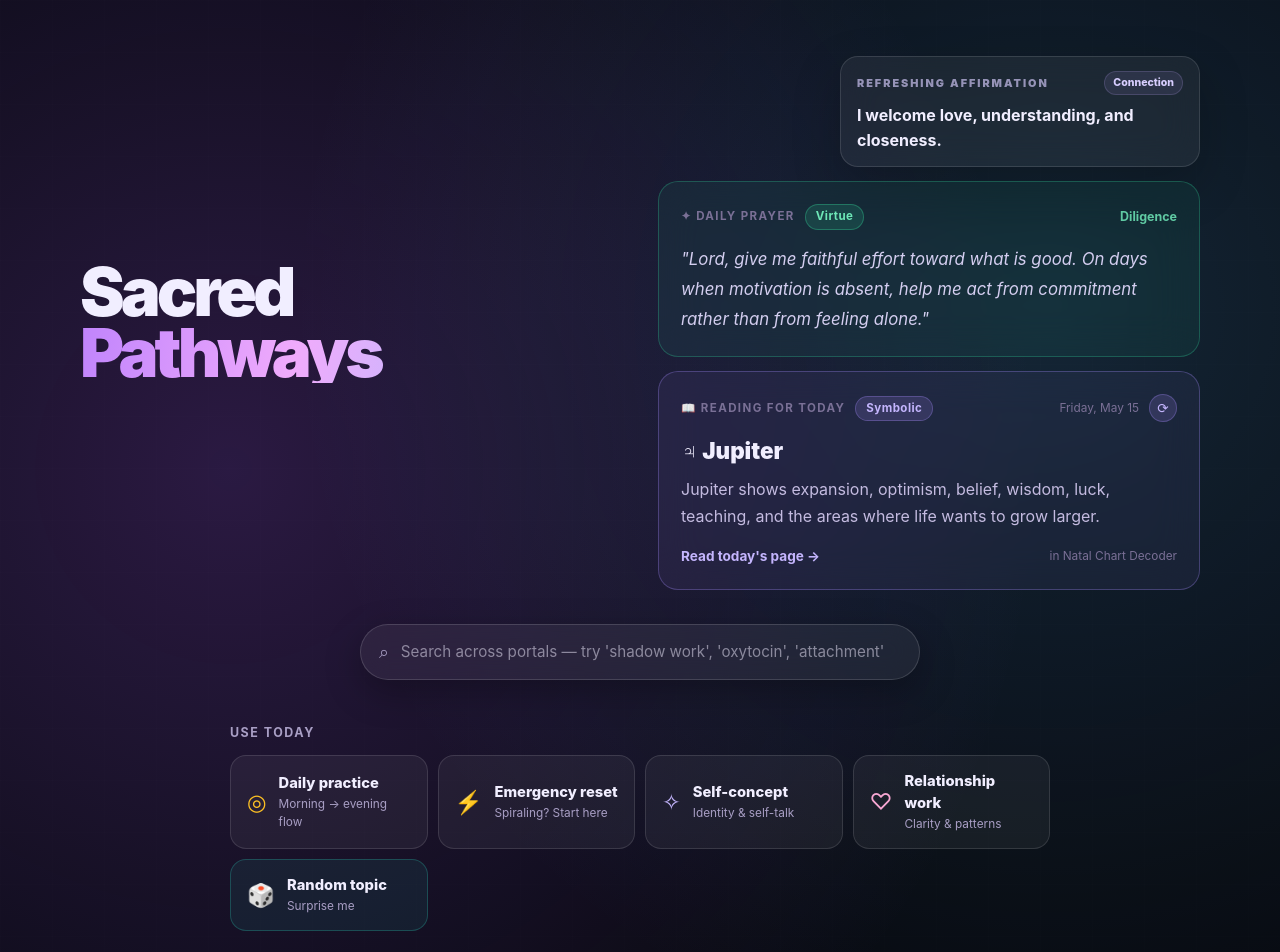
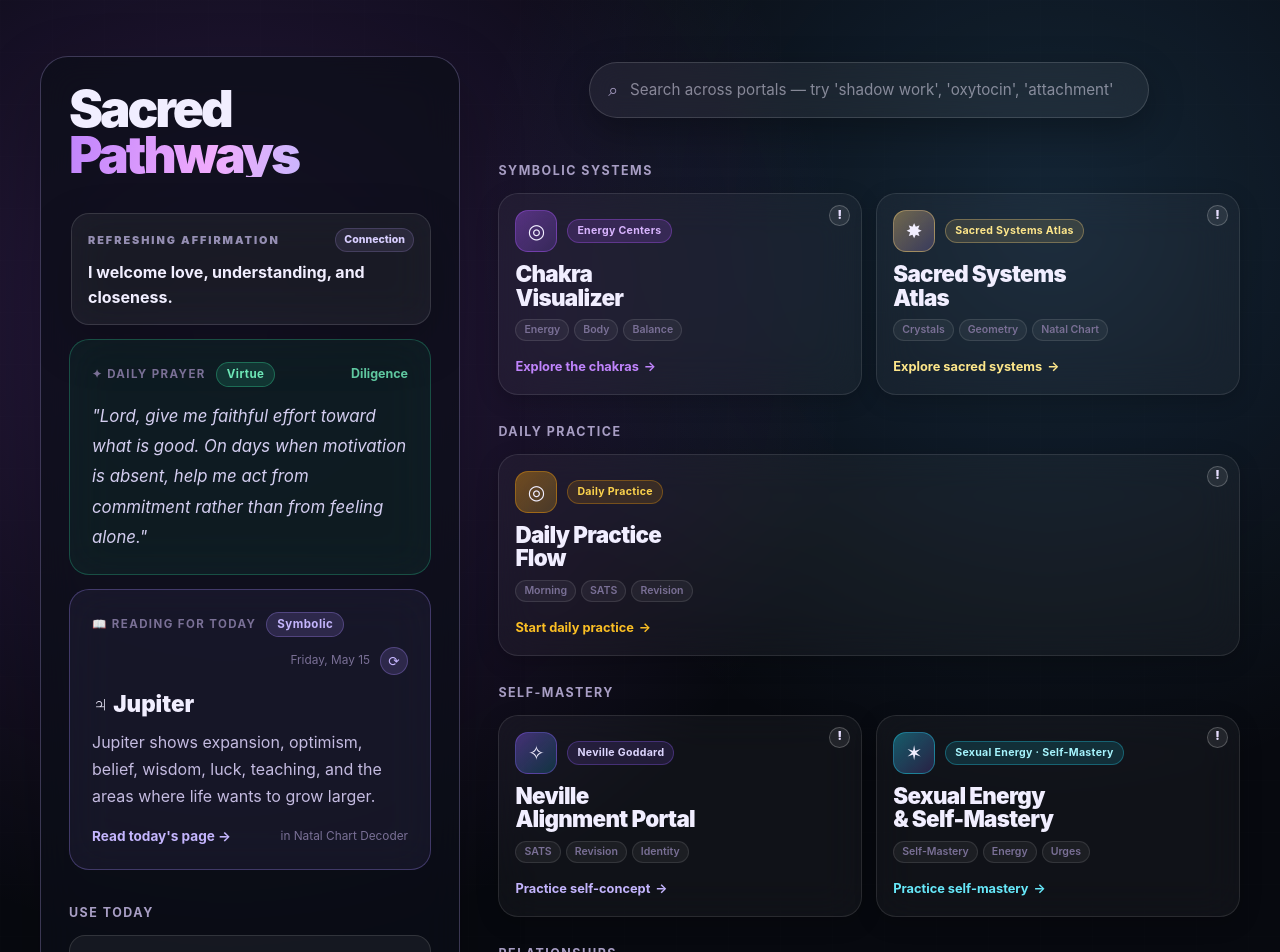
Before and after one commit to classical91/spirituality, a React (Vite) app: page / in a window 1280 px wide. Shown: the top 952 px of the page. Built offline with nearby package versions, Linux system fonts and the light colour scheme.

Commit message:
Refine homepage desktop layout

```diff
--- a/src/Chakra3DVisualizer.jsx
+++ b/src/Chakra3DVisualizer.jsx
@@ -1227,6 +1227,15 @@ export default function Chakra3DVisualizer({ onBack, onNavigate, initialSection
       <div className="absolute inset-0 bg-[linear-gradient(rgba(255,255,255,0.035)_1px,transparent_1px),linear-gradient(90deg,rgba(255,255,255,0.035)_1px,transparent_1px)] bg-[size:42px_42px] opacity-25" />
 
       <section className="relative z-10 mx-auto max-w-7xl">
+        {onBack && (
+          <button
+            type="button"
+            onClick={onBack}
+            className="mb-5 rounded-2xl border border-white/20 bg-white/10 px-5 py-4 font-semibold text-white shadow-xl backdrop-blur-md transition hover:bg-white/20 active:scale-95"
+          >
+            ← Home
+          </button>
+        )}
         <div className="mb-8 flex flex-col justify-between gap-5 lg:flex-row lg:items-end">
           <div>
             <h1 className="max-w-3xl text-2xl font-black tracking-tight sm:text-4xl lg:text-5xl">Chakra Visualizer</h1>
@@ -1256,15 +1265,6 @@ export default function Chakra3DVisualizer({ onBack, onNavigate, initialSection
           </div>
 
           <div className="flex flex-wrap gap-3">
-            {onBack && (
-              <button
-                type="button"
-                onClick={onBack}
-                className="rounded-2xl border border-white/20 bg-white/10 px-5 py-4 font-semibold text-white shadow-xl backdrop-blur-md transition hover:bg-white/20 active:scale-95"
-              >
-                ← Home
-              </button>
-            )}
             <button
               type="button"
               onClick={() => setRotate((v) => !v)}
--- /dev/null
+++ b/src/HomePage.css
@@ -0,0 +1,100 @@
+.home-page-stage {
+  width: 100%;
+  max-width: 1440px;
+  margin: 0 auto;
+  display: grid;
+  grid-template-columns: minmax(340px, 420px) minmax(0, 1fr);
+  column-gap: clamp(24px, 3vw, 40px);
+  align-items: start;
+}
+
+.home-sidebar {
+  min-width: 0;
+  padding: clamp(18px, 2.2vw, 28px);
+  border: 1px solid rgba(196, 181, 253, 0.26);
+  border-radius: 28px;
+  background: rgba(12, 14, 24, 0.72);
+  box-shadow: 0 22px 65px rgba(0, 0, 0, 0.24);
+  backdrop-filter: blur(18px);
+}
+
+.home-title {
+  font-size: clamp(2.5rem, 4vw, 3.25rem) !important;
+}
+
+.home-websites {
+  min-width: 0;
+  padding-top: 6px;
+}
+
+.home-search-mobile {
+  display: none;
+}
+
+.home-search-desktop {
+  width: 100%;
+  max-width: 820px;
+  margin: 0 auto;
+}
+
+.home-content-layout {
+  width: 100%;
+  max-width: 820px;
+  margin: 0 auto;
+}
+
+.home-portal-groups {
+  min-width: 0;
+  display: flex;
+  flex-direction: column;
+  gap: 28px;
+}
+
+.home-shortcuts {
+  width: 100%;
+}
+
+.home-shortcut-grid {
+  display: grid;
+  grid-template-columns: 1fr;
+  gap: 10px;
+}
+
+@media (max-width: 960px) {
+  .home-page-stage {
+    display: flex;
+    flex-direction: column;
+    max-width: 820px;
+    gap: 28px;
+  }
+
+  .home-sidebar,
+  .home-websites {
+    width: 100%;
+  }
+
+  .home-sidebar {
+    padding: 0;
+    border: 0;
+    border-radius: 0;
+    background: transparent;
+    box-shadow: none;
+    backdrop-filter: none;
+  }
+
+  .home-title {
+    font-size: clamp(2.2rem, 6vw, 4.2rem) !important;
+  }
+
+  .home-search-mobile {
+    display: block;
+  }
+
+  .home-search-desktop {
+    display: none;
+  }
+
+  .home-shortcut-grid {
+    grid-template-columns: repeat(auto-fit, minmax(170px, 1fr));
+  }
+}
--- a/src/HomePage.jsx
+++ b/src/HomePage.jsx
@@ -2,10 +2,10 @@ import { useMemo, useState } from 'react';
 import PortalCard from './components/PortalCard';
 import GlobalSearch from './components/GlobalSearch';
 import { portals, portalsById, searchEverything, groupPortalsByCategory } from './data/portals';
-import { getRecentPortals, getLastPortal } from './lib/storage';
 import { prayerPool } from './prayerPool';
 import { dayOfYear } from './lib/dateUtils';
 import { getDailyReading, READING_POOL } from './lib/dailyReading';
+import './HomePage.css';
 
 function getDailyPrayer() {
   return prayerPool[dayOfYear() % prayerPool.length];
@@ -298,7 +298,7 @@ function DailyShortcuts({ onNavigate }) {
   };
 
   return (
-    <div style={{ width: '100%', maxWidth: '820px', margin: '0 auto 20px' }}>
+    <div className="home-shortcuts">
       <div
         style={{
           fontSize: '0.78rem', fontWeight: 700, letterSpacing: '0.12em',
@@ -307,7 +307,7 @@ function DailyShortcuts({ onNavigate }) {
       >
         Use today
       </div>
-      <div style={{ display: 'grid', gridTemplateColumns: 'repeat(auto-fit, minmax(170px, 1fr))', gap: '10px' }}>
+      <div className="home-shortcut-grid">
         {DAILY_SHORTCUTS.map((s) => (
           <button
             key={s.label}
@@ -335,57 +335,19 @@ function DailyShortcuts({ onNavigate }) {
   );
 }
 
-function ContinueCard({ portal, onNavigate }) {
-  return (
-    <div style={{ width: '100%', maxWidth: '820px', margin: '0 auto 20px' }}>
-      <button
-        onClick={() => onNavigate(portal.id)}
-        style={{
-          width: '100%', display: 'flex', alignItems: 'center', gap: '14px', textAlign: 'left',
-          border: `1px solid ${portal.hoverBorder || 'rgba(255,255,255,0.16)'}`,
-          background: 'rgba(255,255,255,0.05)', borderRadius: '18px', padding: '16px 18px',
-          cursor: 'pointer', fontFamily: 'inherit', color: '#f1eeff',
-          transition: 'transform 0.15s ease',
-        }}
-        onMouseEnter={(e) => { e.currentTarget.style.transform = 'translateY(-2px)'; }}
-        onMouseLeave={(e) => { e.currentTarget.style.transform = 'none'; }}
-      >
-        <span aria-hidden="true" style={{ fontSize: '1.8rem', color: portal.ctaColor }}>{portal.icon}</span>
-        <span style={{ display: 'flex', flexDirection: 'column', gap: '3px' }}>
-          <span style={{ fontSize: '0.72rem', fontWeight: 700, letterSpacing: '0.12em', textTransform: 'uppercase', color: '#a89ec4' }}>
-            Continue where you left off
-          </span>
-          <span style={{ fontSize: '1.05rem', fontWeight: 800 }}>{portal.titleFlat}</span>
-        </span>
-        <span style={{ marginLeft: 'auto', fontSize: '0.85rem', fontWeight: 700, color: portal.ctaColor }}>{portal.cta} →</span>
-      </button>
-    </div>
-  );
-}
-
 export default function HomePage({ onNavigate }) {
   const [query, setQuery] = useState('');
-  const [recentIds] = useState(() => getRecentPortals());
-  const [lastPortalId] = useState(() => getLastPortal());
   const [refreshingAffirmation] = useState(() => getRefreshingAffirmation());
 
   const { portals: filtered, sections: sectionResults } = useMemo(
     () => searchEverything(query),
     [query]
   );
-  const recentSet = useMemo(() => new Set(recentIds), [recentIds]);
   const groupedPortals = useMemo(() => groupPortalsByCategory(filtered), [filtered]);
 
   const handleSectionPick = (entry) => {
     onNavigate(entry.portalId, entry.section ? { section: entry.section } : undefined);
   };
-
-  const recentPortals = recentIds
-    .map((id) => portalsById[id])
-    .filter((p) => p && !p.hidden)
-    .slice(0, 3);
-
-  const continuePortal = lastPortalId ? portalsById[lastPortalId] : null;
 
   return (
     <div
@@ -425,18 +387,18 @@ export default function HomePage({ onNavigate }) {
       />
 
       <div
+        className="home-page-stage"
         style={{
           position: 'relative',
           zIndex: 1,
           flex: 1,
-          display: 'flex',
-          flexDirection: 'column',
           alignItems: 'stretch',
           justifyContent: 'flex-start',
           padding: 'clamp(24px, 5vw, 56px) clamp(16px, 4vw, 40px) clamp(40px, 6vw, 72px)',
           textAlign: 'left',
         }}
       >
+        <aside className="home-sidebar" aria-label="Sacred Pathways controls">
           <section
           style={{
             width: '100%',
@@ -450,6 +412,7 @@ export default function HomePage({ onNavigate }) {
         >
           <div>
             <h1
+              className="home-title"
               style={{
                 fontSize: 'clamp(2.2rem, 6vw, 4.2rem)',
                 fontWeight: 950,
@@ -486,6 +449,7 @@ export default function HomePage({ onNavigate }) {
           </div>
           </section>
 
+          <div className="home-search-mobile">
             <GlobalSearch
               value={query}
               onChange={setQuery}
@@ -494,64 +458,25 @@ export default function HomePage({ onNavigate }) {
               sectionResults={sectionResults}
               onSectionPick={handleSectionPick}
             />
-
-        {continuePortal && !continuePortal.hidden && !query && (
-          <ContinueCard portal={continuePortal} onNavigate={onNavigate} />
-        )}
+          </div>
 
           {!query && <DailyShortcuts onNavigate={onNavigate} />}
+        </aside>
 
-        {recentPortals.length > 0 && !query && (
-          <div
-            style={{
-              width: '100%',
-              maxWidth: '820px',
-              margin: '0 auto 20px',
-              textAlign: 'left',
-              display: 'flex',
-              alignItems: 'center',
-              justifyContent: 'space-between',
-              gap: '12px',
-              flexWrap: 'wrap',
-            }}
-          >
-            <div
-              style={{
-                fontSize: '0.78rem',
-                fontWeight: 700,
-                letterSpacing: '0.12em',
-                textTransform: 'uppercase',
-                color: '#a89ec4',
-              }}
-            >
-              Recently viewed
+        <main className="home-websites">
+          <div className="home-search-desktop">
+            <GlobalSearch
+              value={query}
+              onChange={setQuery}
+              resultCount={filtered.length}
+              totalCount={portals.length}
+              sectionResults={sectionResults}
+              onSectionPick={handleSectionPick}
+            />
           </div>
-            <div style={{ display: 'flex', gap: '6px', flexWrap: 'wrap' }}>
-              {recentPortals.map((p) => (
-                <button
-                  key={p.id}
-                  onClick={() => onNavigate(p.id)}
-                  style={{
-                    border: '1px solid rgba(255,255,255,0.14)',
-                    background: 'rgba(255,255,255,0.06)',
-                    color: '#d8ceff',
-                    padding: '6px 12px',
-                    borderRadius: '999px',
-                    fontSize: '0.78rem',
-                    fontWeight: 600,
-                    cursor: 'pointer',
-                    fontFamily: 'inherit',
-                  }}
-                >
-                  {p.titleFlat}
-                </button>
-              ))}
-            </div>
-          </div>
-        )}
-
           {filtered.length > 0 ? (
-          <div style={{ width: '100%', maxWidth: '820px', margin: '0 auto', display: 'flex', flexDirection: 'column', gap: '28px' }}>
+            <div className="home-content-layout">
+            <div className="home-portal-groups">
               {groupedPortals.map((group) => (
                 <div key={group.category}>
                   <div
@@ -578,12 +503,12 @@ export default function HomePage({ onNavigate }) {
                             key={portal.id}
                             portal={portal}
                             onNavigate={onNavigate}
-                      recent={!query && recentSet.has(portal.id)}
                           />
                     ))}
                   </div>
                 </div>
               ))}
+            </div>
             </div>
           ) : sectionResults.length === 0 ? (
             <div
@@ -601,6 +526,7 @@ export default function HomePage({ onNavigate }) {
             Nothing matched "{query}". Try a broader term — for example "shadow", "mood", or "alchemy".
             </div>
           ) : null}
+        </main>
       </div>
 
       <p
--- a/src/data/portals.js
+++ b/src/data/portals.js
@@ -3,12 +3,12 @@ import { searchSections } from './searchIndex';
 
 // Categories group the home grid by purpose rather than just topic.
 export const CATEGORIES = [
+  'Symbolic Systems',
   'Daily Practice',
   'Self-Mastery',
   'Relationships',
   'Inner Work',
   'Spiritual Study',
-  'Symbolic Systems',
 ];
 
 const portalCatalog = [
```
Lines whose indentation alone changed are shown as unchanged.
